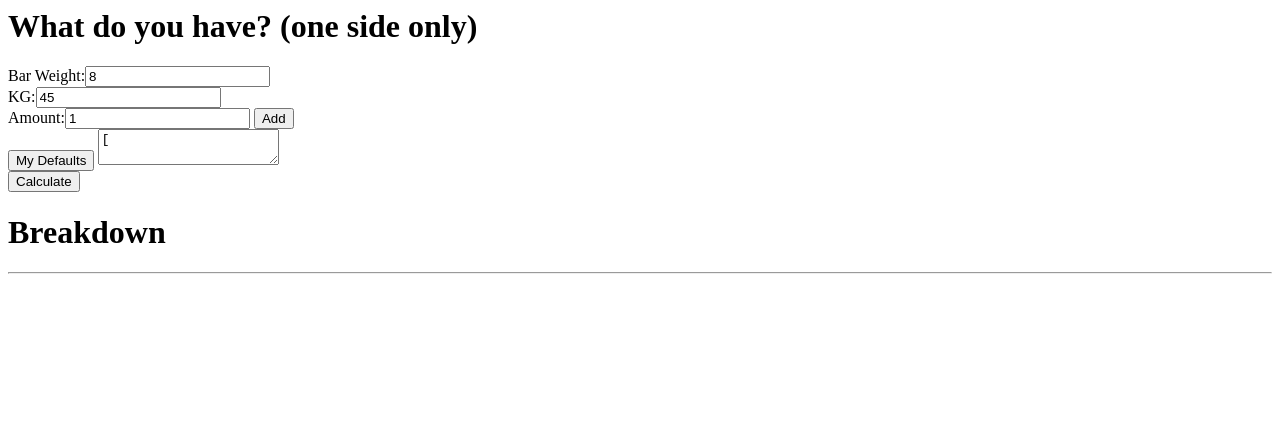
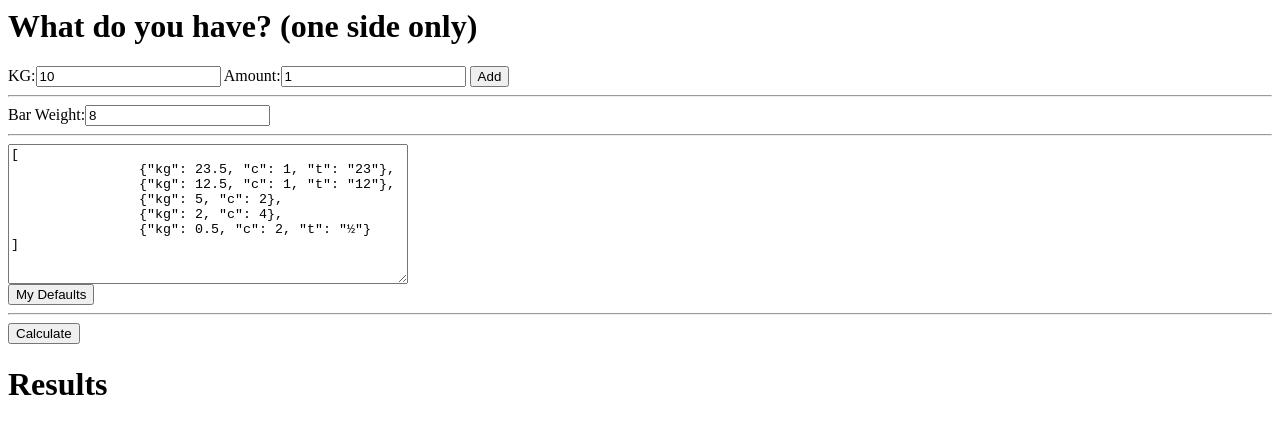
Before and after one commit to onatbas/onat.me, a Jekyll site: the page built from _pages/weights.html, in a window 1280 px wide. Shown: the top 434 px of the page. Built offline with Jekyll 4.4.1, drawn with Linux system fonts in a browser that asks for light colours.

Commit message:
add: weights update

```diff
--- a/_pages/weights.md
+++ b/_pages/weights.html
@@ -15,16 +15,31 @@
 		}
 
 		#result td{
-			width: 150px;
+			width: 100px;
 		}
 
-		hr{
+		.break{
 			page-break-after: always;
 		}
 
 		table{
 			border-collapse: collapse;
 		}
+
+		textarea{
+			width: 400px;
+			height: 140px;
+		}
+
+		tbody:nth-child(5n-3),
+		tr:nth-child(5n-3){
+			background-color:lightgrey;
+		}
+
+		#result td:nth-child(4n){
+			width: 200px;
+		}
+
 	</style>
 	<script>
 
@@ -63,7 +78,7 @@
 				var curr = 0;
 				var stack = [];
 				for (var i = 0; i < w.c; i++) {
-					stack.push({ kg: w.kg, text: w.kg + " " });
+					stack.push({ kg: w.kg, text: w.t ? w.t : w.kg });
 				}
 				stacks.push(stack);
 			});
@@ -95,7 +110,7 @@
 				var disks = 0;
 				stack.forEach(s => {
 					s.forEach(count => {
-						t += count.text;
+						t +=  count.text + " ";
 						disks += 1;
 					});
 				});
@@ -138,7 +153,7 @@
 					"<td>"+row.k+" kg</td>" +
 					"<td>"+row.p+" pound</td>" +
 					"<td>"+row.st+" kg</td>" +
-					"<td>"+row.s+"</td>" +
+					"<td class=\"stack\">"+row.s+"</td>" +
 					"<td>"+row.d+" disks</td>" +
 					"</tr>";
 
@@ -155,24 +170,30 @@
 
 	</ul>
 
-	<label>Bar Weight:</label><input type="number" id="bar" value="8" min="0"><br />
-	<label>KG:</label><input type="number" id="kg" value="45" min="0"><br />
+
+	<label>KG:</label><input type="number" id="kg" value="10" min="0">
 	<label>Amount:</label><input type="number" id="amount" value="1" min="0">
 	<button onclick="addWeight()">Add</button>
+	<hr />
+<label>Bar Weight:</label><input type="number" id="bar" value="8" min="0">
+	<hr />
+
+
+	<textarea id="defaults" width="200px" height="200px">[
+		{"kg": 23.5, "c": 1, "t": "23"},
+		{"kg": 12.5, "c": 1, "t": "12"},
+		{"kg": 5, "c": 2},
+		{"kg": 2, "c": 4},
+		{"kg": 0.5, "c": 2, "t": "&#189;"}
+]</textarea>
+
 	<br />
 	<button onclick="defaults()">My Defaults</button>
-	<textarea id="defaults" width="200px" height="200px">[
-		{"kg": 20, "c": 1},
-		{"kg": 11, "c": 1},
-		{"kg": 5, "c": 2},
-		{"kg": 2, "c": 4},
-		{"kg": 0.5, "c": 2}
-]</textarea>
+
+	<hr />
+	<button onclick="calculate()">Calculate</button>
 	<br />
-	<button onclick="calculate()">Calculate</button>
-	<h1>Breakdown</h1>
-	<hr />
-
+	<h1 class="break">Results</h1>
 	<table id="result"></table>
 
 </body>
```
